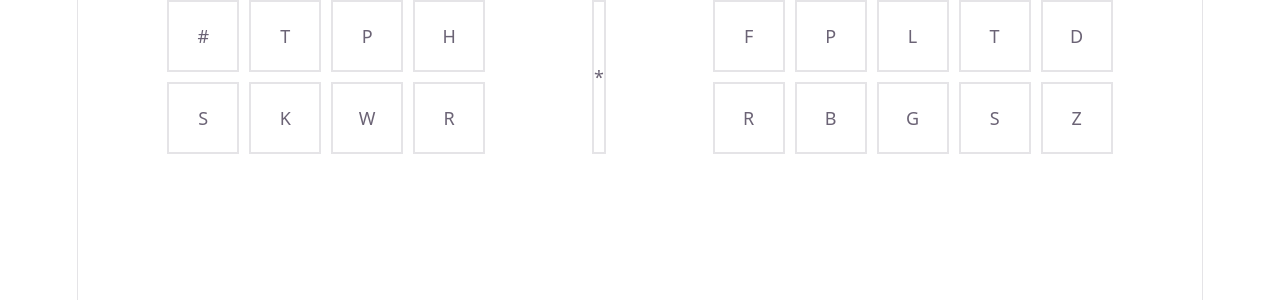
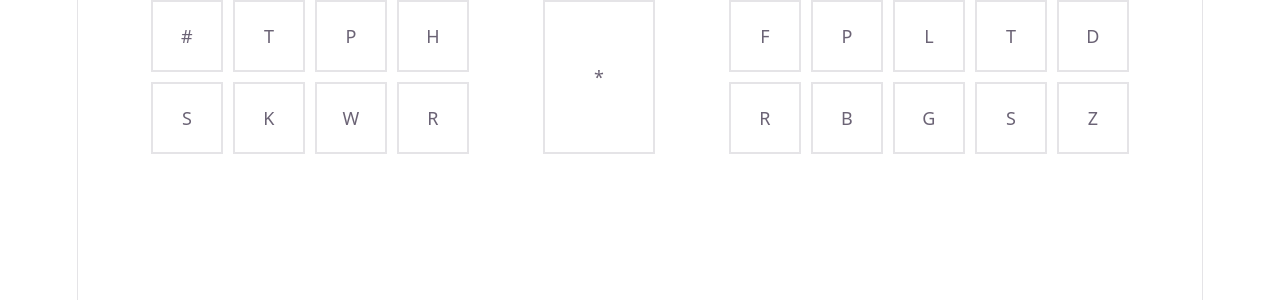
Before and after one commit to PAYS0N/ts-steno-visualization, a React (Vite) app: page / in a window 1280 px wide. Shown: the top 300 px of the page. Built offline with nearby package versions, Linux system fonts and the light colour scheme.

Commit message:
expand asterisk key

```diff
--- a/src/StenoKeyboard.css
+++ b/src/StenoKeyboard.css
@@ -28,3 +28,7 @@
 	justify-content: center;
 	border: 2px solid var(--border);
 }
+
+.asterisk-key {
+	width: 6rem;
+}
--- a/src/StenoKeyboard.tsx
+++ b/src/StenoKeyboard.tsx
@@ -13,7 +13,7 @@ function StenoKeyboard(): React.ReactElement {
 				<div className="steno-key">H</div>
 				<div className="steno-key">R</div>
 			</div>
-			<div className="steno-key">*</div>
+			<div className="steno-key asterisk-key">*</div>
 			<div className="right-keys">
 				<div className="steno-key">F</div>
 				<div className="steno-key">R</div>
```
